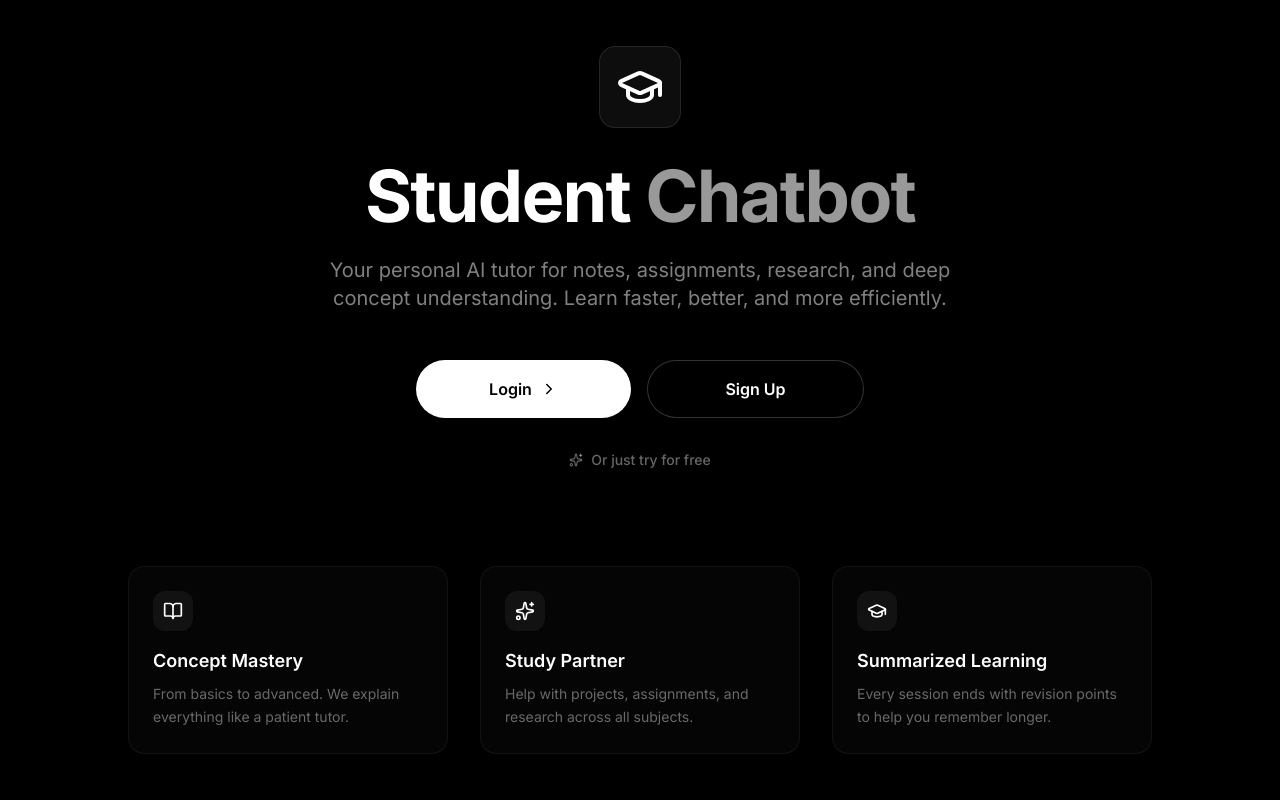
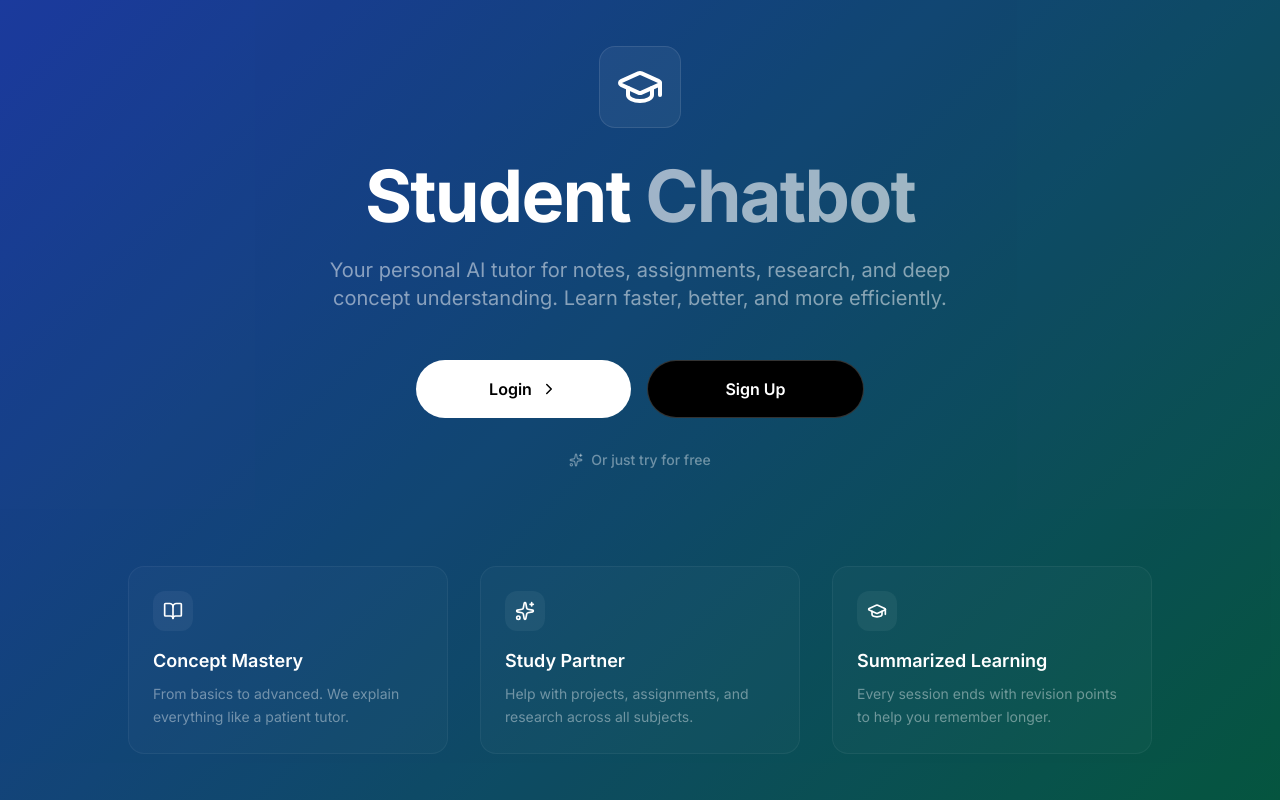
Before and after one commit to Steffin-php/Student-Chatbot, a React (Vite) app: page / in a window 1280 px wide. Built offline with nearby package versions, Linux system fonts and the light colour scheme.

Commit message:
Update App.tsx

```diff
--- a/App.tsx
+++ b/App.tsx
@@ -11,7 +11,6 @@ const App: React.FC = () => {
   const [authMode, setAuthMode] = useState<'login' | 'signup'>('login');
   const [sessions, setSessions] = useState<ChatSession[]>([]);
 
-  // Load state from local storage on mount
   useEffect(() => {
     const savedUser = localStorage.getItem('student_chatbot_user');
     const savedSessions = localStorage.getItem('student_chatbot_sessions');
@@ -25,7 +24,6 @@ const App: React.FC = () => {
     }
   }, []);
 
-  // Save sessions to local storage whenever they change
   useEffect(() => {
     localStorage.setItem('student_chatbot_sessions', JSON.stringify(sessions));
   }, [sessions]);
@@ -58,7 +56,17 @@ const App: React.FC = () => {
   };
 
   return (
-    <div className="min-h-screen bg-black text-white selection:bg-white selection:text-black">
+    <div className="relative min-h-screen text-white selection:bg-emerald-500/30">
+      {/* Persistent Blue-Green Gradient Background */}
+      <div
+        className="fixed inset-0 z-0 pointer-events-none"
+        style={{
+          background: 'linear-gradient(135deg, #1e40af 0%, #065f46 100%)',
+        }}
+      />
+
+      {/* Content Layer */}
+      <div className="relative z-10 min-h-screen bg-black/10">
         {currentPage === 'landing' && (
           <LandingPage
             onNavigateAuth={navigateToAuth}
@@ -83,7 +91,8 @@ const App: React.FC = () => {
           />
         )}
       </div>
+    </div>
   );
 };
 
-export default App;
+export default App
```
Lines whose indentation alone changed are shown as unchanged.
